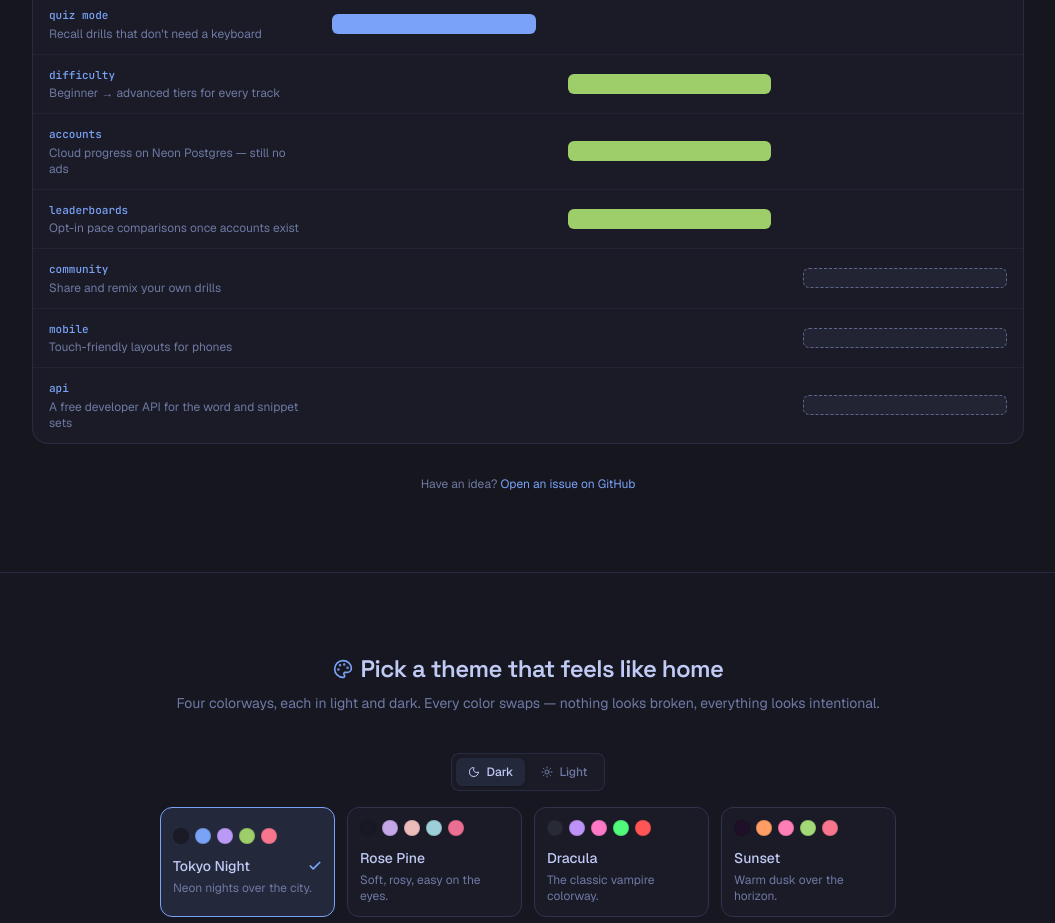
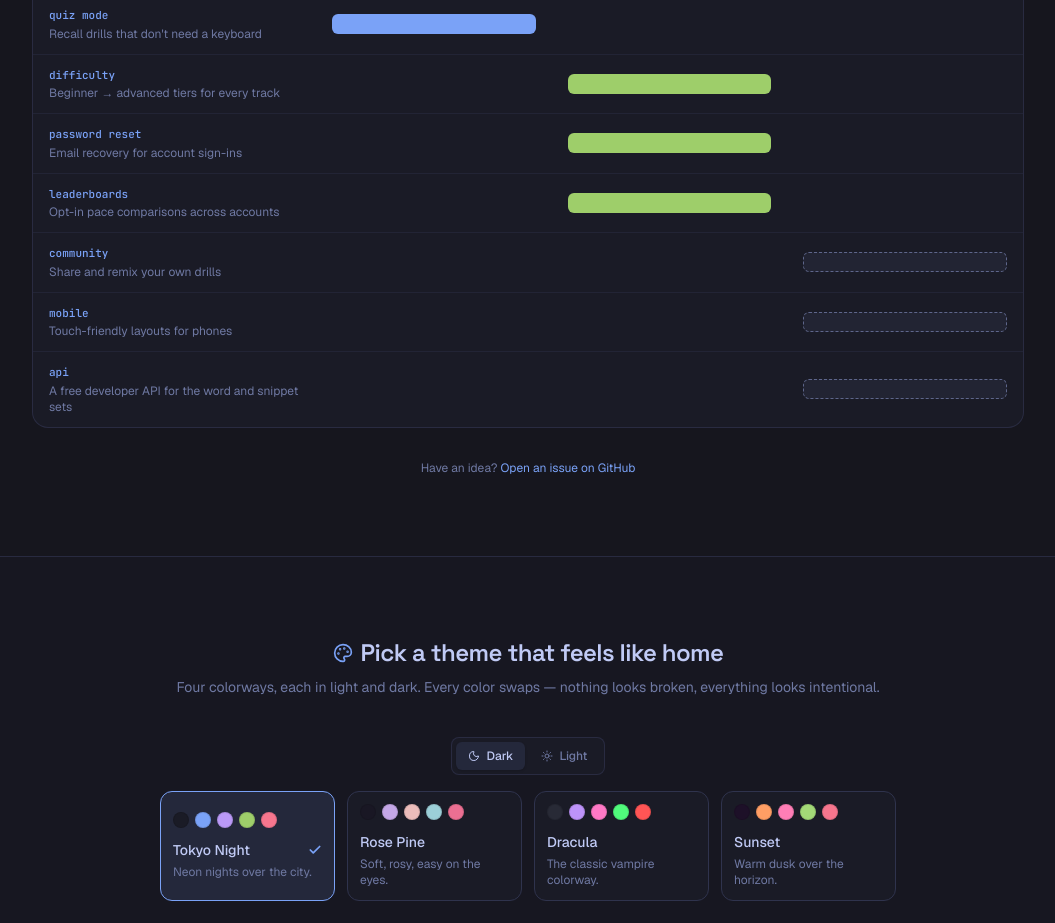
Before and after one commit to GabrielRayat-dev/SyntaxDrill, a Next.js app: page / in a window 1280 px wide. Shown: the part 3060-3983 px from the top of the page, without its empty margins (112-1167 px from the left). Built offline with nearby package versions, Linux system fonts and the light colour scheme; no server answers.

Commit message:
chore: verify accounts feature

```diff
--- a/src/app/page.tsx
+++ b/src/app/page.tsx
@@ -79,8 +79,8 @@ const ROADMAP = [
     bar: "bg-good",
     rows: [
       { tag: "difficulty", text: "Beginner → advanced tiers for every track" },
-      { tag: "accounts", text: "Cloud progress on Neon Postgres — still no ads" },
-      { tag: "leaderboards", text: "Opt-in pace comparisons once accounts exist" },
+      { tag: "password reset", text: "Email recovery for account sign-ins" },
+      { tag: "leaderboards", text: "Opt-in pace comparisons across accounts" },
     ],
   },
   {
```
Also changed, not shown: 1 other file (tests, documents, lock files or other folders).
